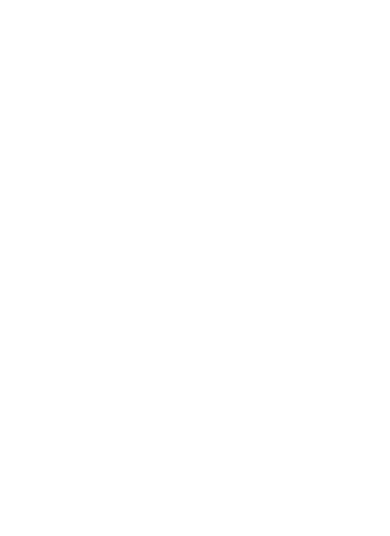
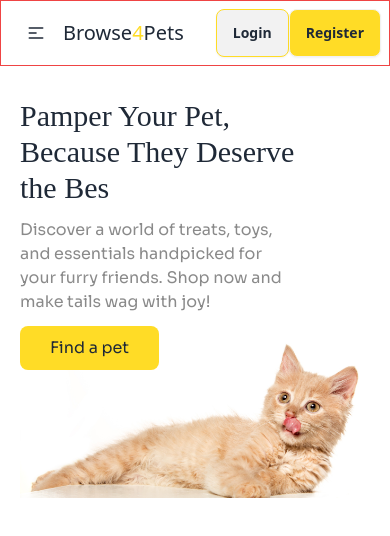
Before and after one commit to khadizadolon/Assignment-three-0001, a plain HTML site: page index.html in a window 390 px wide. Drawn offline with nearby package versions, Linux system fonts and the light colour scheme; a web font is replaced by a local one.

Commit message:
added banner section

```diff
--- a/index.html
+++ b/index.html
@@ -1,20 +1,132 @@
 <!DOCTYPE html>
-<html lang="en">
-<head>
-    <meta charset="UTF-8">
-    <meta name="viewport" content="width=device-width, initial-scale=1.0">
+<html lang="en" data-theme="light">
+  <head>
+    <meta charset="UTF-8" />
+    <meta name="viewport" content="width=device-width, initial-scale=1.0" />
     <title>Assignment-three-0001</title>
-</head>
-<body>
+    <!-- Tailwind CSS -->
+    <script src="https://cdn.tailwindcss.com"></script>
+
+    <!-- Daisy-UI component -->
+    <link
+      href="https://cdn.jsdelivr.net/npm/daisyui@4.12.23/dist/full.min.css"
+      rel="stylesheet"
+      type="text/css"
+    />
+    <script src="https://cdn.tailwindcss.com"></script>
+
+    <!-- AdLam-display font -->
+    <link rel="preconnect" href="https://fonts.googleapis.com" />
+    <link rel="preconnect" href="https://fonts.gstatic.com" crossorigin />
+    <link
+      href="https://fonts.googleapis.com/css2?family=ADLaM+Display&display=swap"
+      rel="stylesheet"
+    />
+
+    <!-- Sora google font -->
+    <link rel="preconnect" href="https://fonts.googleapis.com" />
+    <link rel="preconnect" href="https://fonts.gstatic.com" crossorigin />
+    <link
+      href="https://fonts.googleapis.com/css2?family=Sora:wght@100..800&display=swap"
+      rel="stylesheet"
+    />
+
+    <style>
+      .adlam-display {
+        font-family: "ADLaM Display", serif;
+        /* font-weight: 400;
+        font-style: normal; */
+      }
+
+      .sora {
+        font-family: "Sora", serif;
+      }
+    </style>
+
+    <script>
+      tailwind.config = {
+        theme: {
+          extend: {
+            colors: {
+              clifford: "#da373d",
+              'btn-primary': "#FFDC26",
+            },
+          },
+        },
+      };
+    </script>
+  </head>
+  <body>
+    <!-- Header section -->
     <header>
+        <!-- navbar -->
+      <nav>
+        <div class="max-w-7xl border border-red-500 mx-auto">
+          <div class="navbar">
+            <div class="navbar-start">
+              <div class="dropdown">
+                <div tabindex="0" role="button" class="btn btn-ghost lg:hidden">
+                  <svg
+                    xmlns="http://www.w3.org/2000/svg"
+                    class="h-5 w-5"
+                    fill="none"
+                    viewBox="0 0 24 24"
+                    stroke="currentColor"
+                  >
+                    <path
+                      stroke-linecap="round"
+                      stroke-linejoin="round"
+                      stroke-width="2"
+                      d="M4 6h16M4 12h8m-8 6h16"
+                    />
+                  </svg>
+                </div>
+                <!-- <ul
+                          tabindex="0"
+                          class="menu menu-sm dropdown-content bg-base-100 rounded-box z-[1] mt-3 w-52 p-2 shadow">
+                          <li><a>Item 1</a></li>
+                          <li>
+                            <a>Parent</a>
+                            <ul class="p-2">
+                              <li><a>Submenu 1</a></li>
+                              <li><a>Submenu 2</a></li>
+                            </ul>
+                          </li>
+                          <li><a>Item 3</a></li>
+                        </ul> -->
+              </div>
+              <a class="text-xl">Browse<span class="text-btn-primary">4</span>Pets</a>
+            </div>
+            <div class="navbar-center hidden lg:flex">
+              <ul class="menu menu-horizontal px-1">
+                <li><a>Find a pet</a></li>
+                <li><a>Breeds</a></li>
+                <li><a>Contact us</a></li>
+              </ul>
+            </div>
+            <div class="navbar-end">
+              <a class="btn border border-btn-primary">Login</a>
+              <a class="btn bg-btn-primary">Register</a>
+            </div>
+          </div>
+        </div>
+      </nav>
+
+      <!-- Banner section -->
+
+        <div class="max-w-7xl mx-auto mt-8 lg:mt-[76px] ">
+            <div class="lg:m-0 m-5 bg-[url('./c1-assets/cat-big.png')] lg:h-[650px] h-[400px] bg-right-bottom lg:bg-cover bg-contain bg-no-repeat">
+                <h1 class="adlam-display lg:mt-6 lg:w-[45%] w-[90%] lg:text-5xl text-3xl ">Pamper Your Pet, Because They Deserve the Bes</h1>
+                <p class="sora lg:text-xl text-[#8A8A8A] lg:w-[50%] w-[80%] lg:mt-4 lg:mb-6 mt-3 mb-3">Discover a world of treats, toys, and essentials handpicked for your furry friends. Shop now and make tails wag with joy!</p>
+                <button class="sora pl-[30px] pr-[30px] pt-[10px] pb-[10px] bg-btn-primary rounded-lg lg:text-xl">Find a pet</button>
+            </div>
+
+        </div>
 
     </header>
-    <main>
-
-    </main>
-    <footer>
-
-    </footer>
-
-</body>
+    <!-- main section -->
+    <main></main>
+    <!-- footer section -->
+    <footer></footer>
+  </body>
 </html>
```
Also changed, not shown: c1-assets/bird-cartoon.png (added), c1-assets/cat-big.png (added), c1-assets/cat-cartoon.png (added), c1-assets/cute-dog-mid.png (added), c1-assets/cute-pet-mid.png (added), c1-assets/cute-pet-small.png (added), c1-assets/dog-cartoon.png (added), c1-assets/fish-cartoon.png (added), c1-assets/logo-footer.png (added), c1-assets/logo-header.png (added), c1-assets/mouse-cartoon.png (added), c1-assets/pet-couch.png (added), c1-assets/rabbit-cartoon.png (added).
